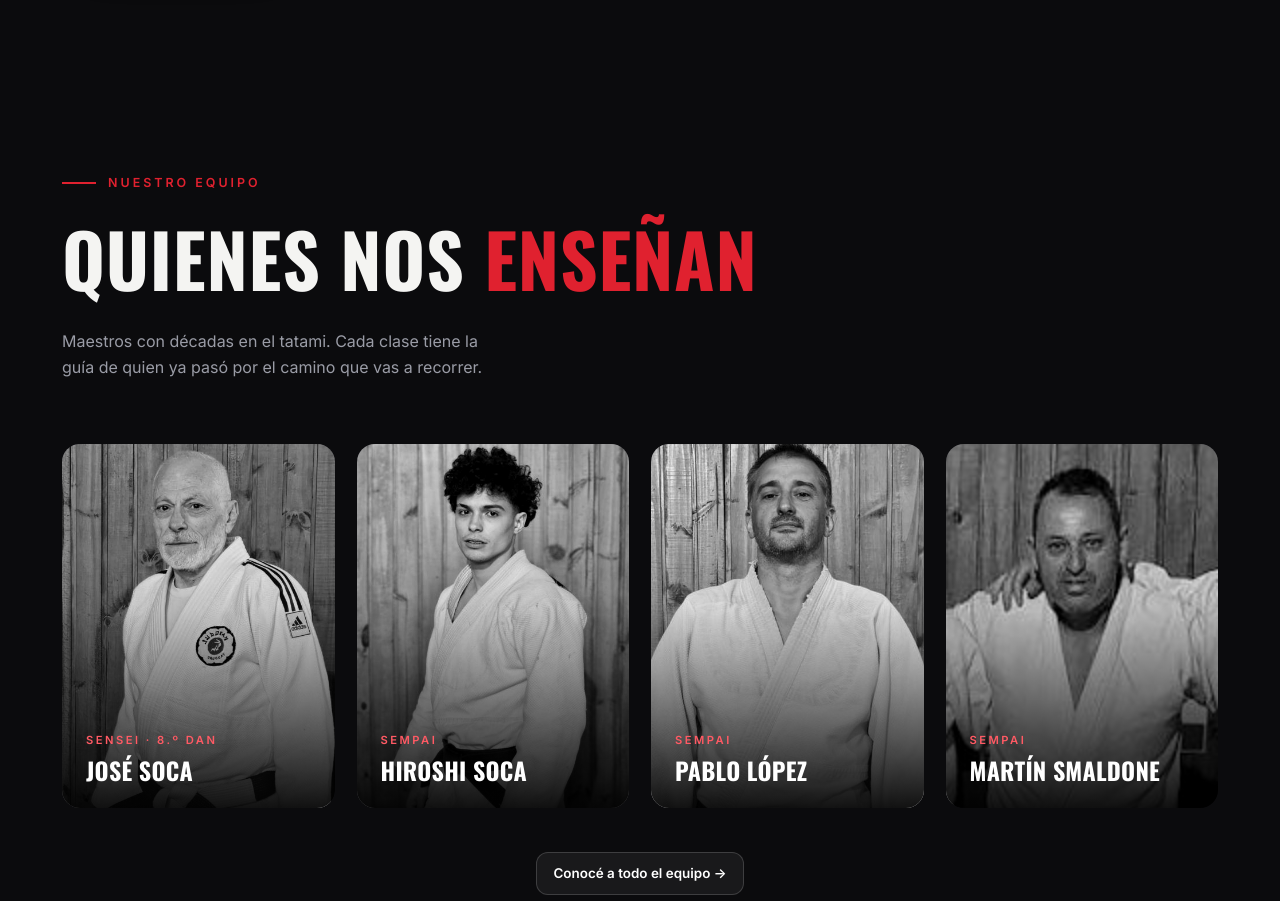
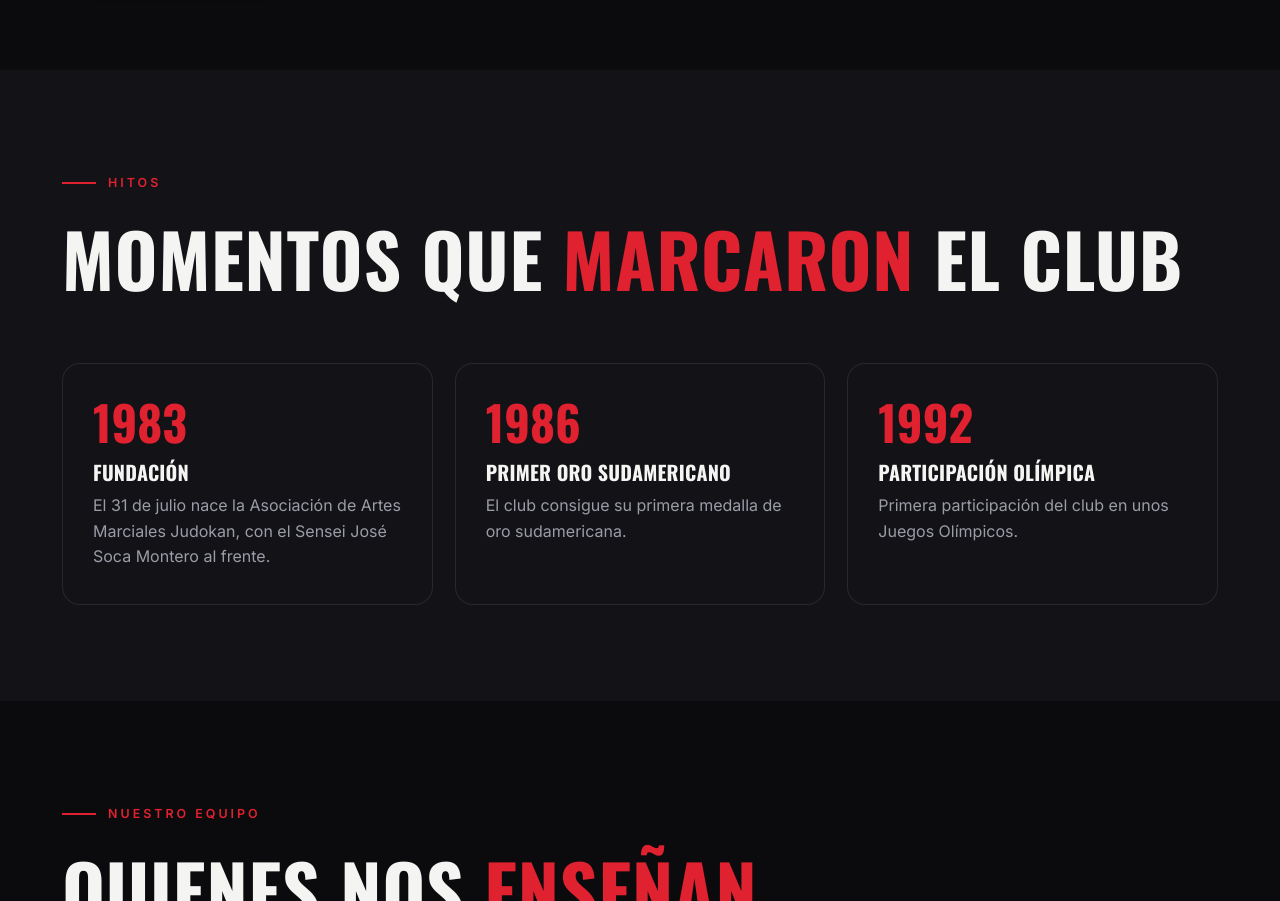
Before and after one commit to Manu-Alz/Judokan, a plain HTML site: page index.html in a window 1280 px wide. Shown: the part 2151-3052 px from the top of the page. Drawn offline with nearby package versions, Linux system fonts and the light colour scheme.

Commit message:
Hitos (línea de tiempo) también en la página principal
Co-Authored-By: Claude Haiku 5.5 <noreply@anthropic.com>

```diff
--- a/index.html
+++ b/index.html
@@ -9,7 +9,7 @@
 <link rel="preconnect" href="https://fonts.googleapis.com">
 <link rel="preconnect" href="https://fonts.gstatic.com" crossorigin>
 <link href="https://fonts.googleapis.com/css2?family=Oswald:wght@500;600;700&family=Inter:wght@400;500;600;700&display=swap" rel="stylesheet">
-<link rel="stylesheet" href="css/styles.css?v=18">
+<link rel="stylesheet" href="css/styles.css?v=19">
 </head>
 <body data-page="inicio">
 
@@ -71,6 +71,35 @@
           <span>Judo</span><span>Jiu-jitsu</span><span>Sumo</span><span>Kurash</span><span>Partín artístico</span>
         </div>
         <a class="link-arrow reveal" style="--d:.4s;margin-top:34px" href="nosotros.html">Conocé nuestra historia y equipo →</a>
+      </div>
+    </div>
+  </section>
+
+  <!-- HITOS (resumen) -->
+  <section class="team-sec">
+    <div class="wrap">
+      <div class="section-head">
+        <div>
+          <div class="eyebrow reveal">Hitos</div>
+          <h2 class="reveal">Momentos que <span class="accent">marcaron</span> el club</h2>
+        </div>
+      </div>
+      <div class="timeline">
+        <article class="tl-item reveal" style="--d:0s">
+          <div class="tl-year">1983</div>
+          <h3>Fundación</h3>
+          <p>El 31 de julio nace la Asociación de Artes Marciales Judokan, con el Sensei José Soca Montero al frente.</p>
+        </article>
+        <article class="tl-item reveal" style="--d:.1s">
+          <div class="tl-year">1986</div>
+          <h3>Primer oro sudamericano</h3>
+          <p>El club consigue su primera medalla de oro sudamericana.</p>
+        </article>
+        <article class="tl-item reveal" style="--d:.2s">
+          <div class="tl-year">1992</div>
+          <h3>Participación olímpica</h3>
+          <p>Primera participación del club en unos Juegos Olímpicos.</p>
+        </article>
       </div>
     </div>
   </section>
@@ -222,8 +251,8 @@
 
 <div id="site-footer"></div>
 
-<script src="js/layout.js?v=18"></script>
-<script src="js/main.js?v=18"></script>
-<script src="js/noticias.js?v=18"></script>
+<script src="js/layout.js?v=19"></script>
+<script src="js/main.js?v=19"></script>
+<script src="js/noticias.js?v=19"></script>
 </body>
 </html>
```
Also changed, not shown: contacto.html (+3 -3 lines), galeria.html (+3 -3 lines), horarios.html (+3 -3 lines), nosotros.html (+4 -4 lines), noticia.html (+4 -4 lines), noticias.html (+4 -4 lines).
